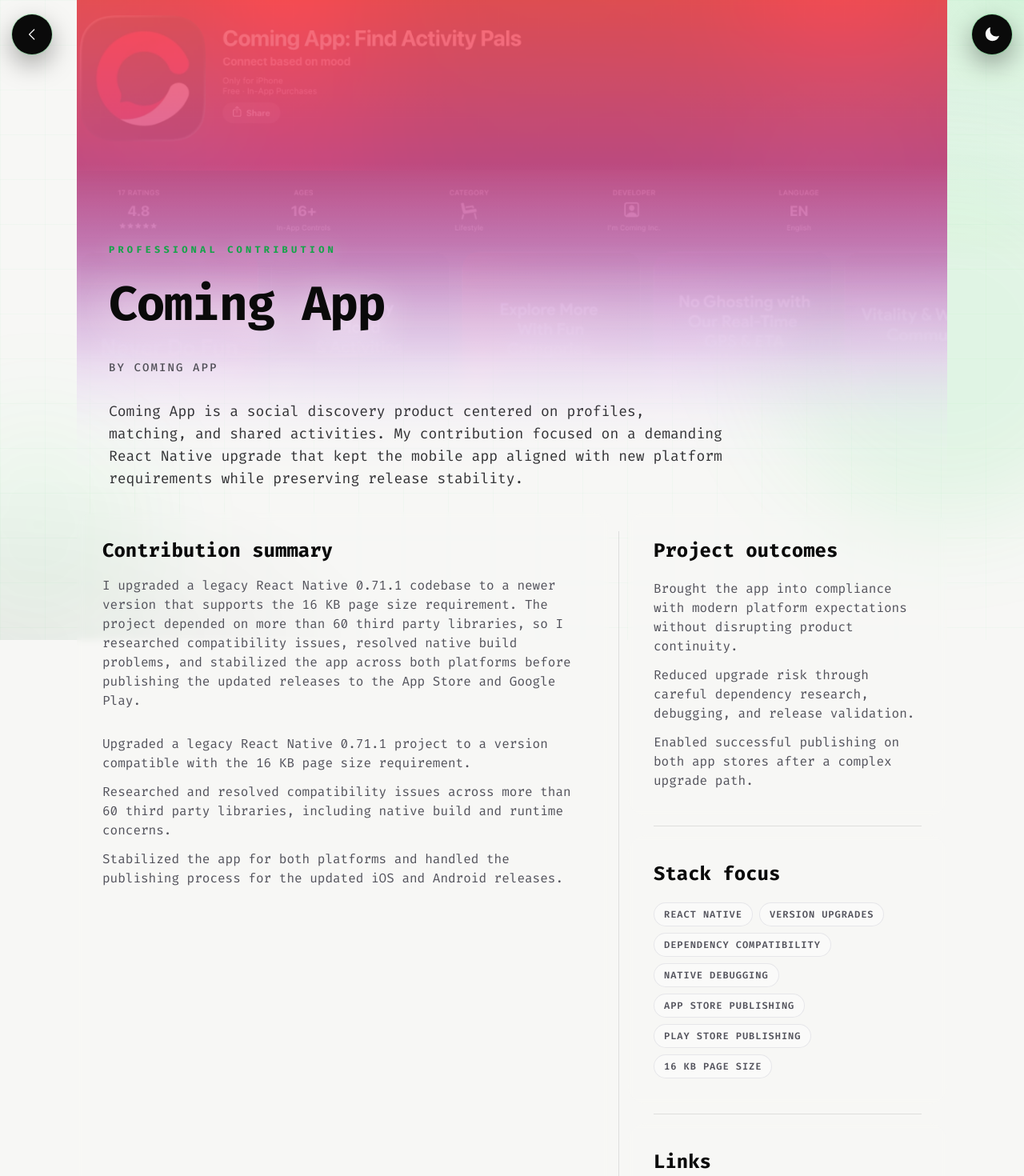
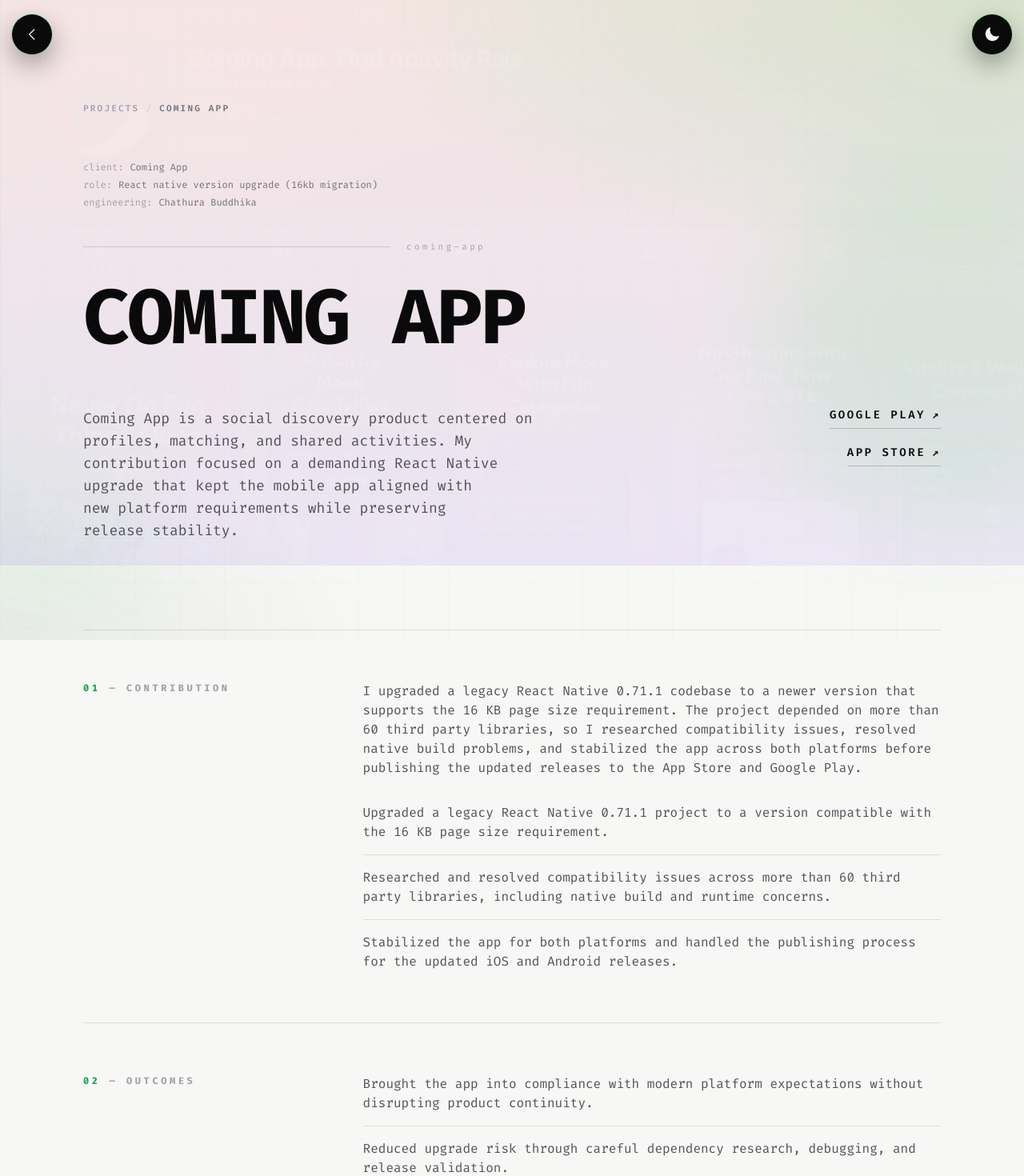
Before and after one commit to ChathuraLiyanapathirana/personal-pp, a Next.js app: page /projects/coming-app in a window 1280 px wide. Shown: the top 1470 px of the page at 80% size. Built offline with nearby package versions, Linux system fonts and the light colour scheme; no server answers.

Commit message:
project detail page chaanges

```diff
--- a/src/app/globals.css
+++ b/src/app/globals.css
@@ -32,6 +32,11 @@
     background-color: rgba(34, 221, 85, 0.25);
     color: #fafafa;
   }
+}
+
+html,
+.portfolio-body {
+  overflow-x: clip;
 }
 
 .portfolio-body {
--- a/src/app/projects/[slug]/page.tsx
+++ b/src/app/projects/[slug]/page.tsx
@@ -1,8 +1,8 @@
 import type { Metadata } from "next";
-import Image from "next/image";
 import Link from "next/link";
 import { notFound } from "next/navigation";
 import { professionalProjects } from "@/constants/appConstant";
+import ProjectHeroBackdrop from "@/components/ProjectHeroBackdrop";
 import { siteConfig } from "@/lib/seo";
 
 type ProjectPageProps = {
@@ -14,81 +14,60 @@
 const getProject = (slug: string) =>
   professionalProjects.find((project) => project.slug === slug);
 
-const ProjectBanner = ({
-  image,
-  alt,
-  fadeDirection,
+const EditorialSection = ({
+  index,
+  label,
   children,
-  className,
-  imageClassName,
-  priority = false,
 }: {
-  image: string;
-  alt: string;
-  fadeDirection: "top" | "bottom";
-  children?: React.ReactNode;
-  className?: string;
-  imageClassName?: string;
-  priority?: boolean;
-}) => {
-  const overlayClass =
-    fadeDirection === "bottom"
-      ? "bg-gradient-to-t from-white/92 via-white/52 to-white/10 dark:from-black/90 dark:via-black/55 dark:to-black/10"
-      : "bg-gradient-to-b from-white/88 via-white/40 to-white/10 dark:from-black/85 dark:via-black/45 dark:to-black/10";
-  const imageMask =
-    fadeDirection === "bottom"
-      ? "linear-gradient(to bottom, rgba(0,0,0,1) 0%, rgba(0,0,0,1) 50%, rgba(0,0,0,0.72) 72%, rgba(0,0,0,0.18) 87%, rgba(0,0,0,0) 100%)"
-      : "linear-gradient(to top, rgba(0,0,0,1) 0%, rgba(0,0,0,1) 84%, rgba(0,0,0,0.72) 92%, rgba(0,0,0,0.18) 97%, rgba(0,0,0,0) 100%)";
-  const blurMask =
-    fadeDirection === "bottom"
-      ? "linear-gradient(to top, rgba(0,0,0,1) 0%, rgba(0,0,0,0.92) 55%, rgba(0,0,0,0) 100%)"
-      : "linear-gradient(to bottom, rgba(0,0,0,1) 0%, rgba(0,0,0,0.92) 55%, rgba(0,0,0,0) 100%)";
-  const blurLayerClass =
-    fadeDirection === "bottom"
-      ? "absolute inset-x-0 bottom-0 h-[46%] bg-white/25 backdrop-blur-md dark:bg-black/20"
-      : "absolute inset-x-0 top-0 h-[46%] bg-white/25 backdrop-blur-md dark:bg-black/20";
-  const fadeLayerClass =
-    fadeDirection === "bottom"
-      ? "absolute inset-x-0 bottom-0 h-2/3 bg-gradient-to-t from-white/100 via-white/24 to-transparent dark:from-black/75 dark:via-black/30"
-      : "absolute inset-x-0 top-0 h-2/3 bg-gradient-to-b from-white/100 via-white/24 to-transparent dark:from-black/75 dark:via-black/30";
+  index: string;
+  label: string;
+  children: React.ReactNode;
+}) => (
+  <section className="grid gap-6 border-t border-ink/10 py-12 dark:border-white/10 md:grid-cols-[0.3fr_0.7fr] md:gap-10 md:py-16">
+    <p className="font-display text-xs font-bold uppercase tracking-[0.3em] text-zinc-400 dark:text-zinc-500">
+      <span className="text-brand-dim dark:text-brand">{index}</span>
+      <span aria-hidden> — </span>
+      {label}
+    </p>
+    <div className="min-w-0">{children}</div>
+  </section>
+);
 
-  return (
-    <section className={`mt-0 overflow-hidden ${className ?? ""}`}>
-      <div className="relative min-h-[32rem] overflow-hidden sm:min-h-[30rem] lg:min-h-[38rem]">
-        <div
-          className="absolute inset-0"
-          style={{
-            WebkitMaskImage: imageMask,
-            maskImage: imageMask,
-          }}
-        >
-          <Image
-            src={encodeURI(image)}
-            alt={alt}
-            fill
-            sizes="(min-width: 1280px) 1152px, (min-width: 768px) calc(100vw - 4rem), calc(100vw - 2.5rem)"
-            className={`scale-105 object-cover ${imageClassName ?? ""}`}
-            priority={priority}
-          />
-          <div className={`absolute inset-0 ${overlayClass}`} />
-          <div
-            className={blurLayerClass}
-            style={{
-              WebkitMaskImage: blurMask,
-              maskImage: blurMask,
-            }}
-          />
-          <div className={fadeLayerClass} />
-        </div>
-        {children ? (
-          <div className="relative z-10 px-6 pb-6 pt-40 sm:absolute sm:inset-x-0 sm:bottom-0 sm:top-1/2 sm:px-8 sm:pb-8 sm:pt-0 lg:px-10 lg:pb-10">
-            {children}
-          </div>
-        ) : null}
-      </div>
-    </section>
-  );
-};
+const EditorialList = ({ items }: { items: string[] }) => (
+  <ul className="divide-y divide-ink/10 dark:divide-white/10">
+    {items.map((item) => (
+      <li
+        key={item}
+        className="py-4 text-sm leading-relaxed text-zinc-600 first:pt-0 last:pb-0 dark:text-zinc-300 md:text-base"
+      >
+        {item}
+      </li>
+    ))}
+  </ul>
+);
+
+const EditorialLink = ({
+  href,
+  label,
+}: {
+  href: string;
+  label: string;
+}) => (
+  <a
+    href={href}
+    target="_blank"
+    rel="noopener noreferrer"
+    className="group inline-flex items-center gap-2 border-b border-ink/20 pb-1.5 font-display text-sm font-semibold uppercase tracking-[0.18em] text-ink transition-colors hover:border-brand hover:text-brand-dim dark:border-white/25 dark:text-white dark:hover:border-brand dark:hover:text-brand"
+  >
+    {label}
+    <span
+      aria-hidden
+      className="transition-transform duration-300 group-hover:-translate-y-0.5 group-hover:translate-x-0.5"
+    >
+      &#8599;
+    </span>
+  </a>
+);
 
 export function generateStaticParams() {
   return professionalProjects
@@ -149,13 +128,10 @@
     },
   };
 
-  const topBanner = project.bannerImages?.[0];
-  const bottomBanner = project.bannerImages?.[1];
-  const panelClassName =
-    "rounded-3xl bg-white/82 p-6 backdrop-blur-sm dark:bg-zinc-900/82 md:p-8";
+  const bannerImages = project.bannerImages ?? [];
 
   return (
-    <main className="mx-auto max-w-6xl md:px-8">
+    <main className="relative mx-auto max-w-6xl px-5 pb-24 md:px-8 lg:px-10">
       <script
         type="application/ld+json"
         dangerouslySetInnerHTML={{ __html: JSON.stringify(pageJsonLd) }}
@@ -181,120 +157,110 @@
         </svg>
       </Link>
 
-      {topBanner ? (
-        <ProjectBanner
-          image={topBanner}
-          alt={`${project.title} banner image`}
-          fadeDirection="bottom"
-          priority
-        >
-          <div className="max-w-4xl">
-            <p className="text-xs font-bold uppercase tracking-[0.35em] text-brand-dim drop-shadow-[0_2px_12px_rgba(255,255,255,0.55)] dark:text-brand dark:drop-shadow-[0_4px_18px_rgba(0,0,0,0.55)]">
-              Professional contribution
-            </p>
-            <h1 className="font-display text-left mt-4 text-4xl font-extrabold tracking-tight text-ink drop-shadow-[0_10px_24px_rgba(255,255,255,0.72)] dark:text-white dark:drop-shadow-[0_6px_24px_rgba(0,0,0,0.55)] sm:text-5xl lg:text-6xl">
-              {project.title}
-            </h1>
-            <p className="mt-3 text-sm font-medium uppercase tracking-[0.15em] text-zinc-700/90 drop-shadow-[0_4px_18px_rgba(255,255,255,0.66)] dark:text-zinc-200/90 dark:drop-shadow-[0_3px_18px_rgba(0,0,0,0.45)]">
-              By {project.by}
-            </p>
-            <p className="mt-6 max-w-3xl text-base leading-relaxed text-zinc-800/95 drop-shadow-[0_8px_24px_rgba(255,255,255,0.78)] dark:text-zinc-100/95 dark:drop-shadow-[0_3px_18px_rgba(0,0,0,0.45)] md:text-lg">
-              {project.overview}
-            </p>
-            {project.job ? (
-              <p className="mt-5 inline-flex rounded-full border border-white/70 bg-white/52 px-4 py-2 text-sm text-zinc-800 shadow-[0_10px_25px_-18px_rgba(255,255,255,0.95)] backdrop-blur-sm dark:border-white/20 dark:bg-black/30 dark:text-zinc-100 dark:shadow-none">
-                {project.job}
-              </p>
+      <header className="relative pt-24 md:pt-32">
+        <ProjectHeroBackdrop images={bannerImages} />
+
+        <nav aria-label="Breadcrumb">
+          <ol className="flex flex-wrap items-center gap-2 text-[11px] font-semibold uppercase tracking-[0.2em] text-zinc-400 dark:text-zinc-500">
+            <li>
+              <Link
+                href="/#project"
+                className="transition-colors hover:text-brand-dim dark:hover:text-brand"
+              >
+                Projects
+              </Link>
+            </li>
+            <li aria-hidden className="text-zinc-300 dark:text-zinc-700">
+              /
+            </li>
+            <li className="text-zinc-500 dark:text-zinc-400">{project.title}</li>
+          </ol>
+        </nav>
+
+        <dl className="mt-14 space-y-1.5 font-display text-xs text-zinc-500 dark:text-zinc-400">
+          <div className="flex flex-wrap gap-x-2">
+            <dt className="lowercase text-zinc-400 dark:text-zinc-500">
+              client:
+            </dt>
+            <dd>{project.by}</dd>
+          </div>
+          {project.job ? (
+            <div className="flex flex-wrap gap-x-2">
+              <dt className="lowercase text-zinc-400 dark:text-zinc-500">
+                role:
+              </dt>
+              <dd>{project.job}</dd>
+            </div>
+          ) : null}
+          <div className="flex flex-wrap gap-x-2">
+            <dt className="lowercase text-zinc-400 dark:text-zinc-500">
+              engineering:
+            </dt>
+            <dd>Chathura Buddhika</dd>
+          </div>
+        </dl>
+
+        <div className="mt-10 flex items-center gap-5" aria-hidden>
+          <span className="h-px w-full max-w-sm bg-ink/15 dark:bg-white/15" />
+          <span className="shrink-0 font-display text-[11px] lowercase tracking-[0.3em] text-zinc-400 dark:text-zinc-500">
+            {project.slug}
+          </span>
+        </div>
+
+        <h1 className="font-display mt-8 text-left text-5xl font-extrabold uppercase leading-[0.95] tracking-tight text-ink dark:text-white sm:text-7xl lg:text-8xl">
+          {project.title}
+        </h1>
+
+        <div className="mt-12 grid gap-10 md:mt-16 md:grid-cols-[0.6fr_0.4fr] md:gap-16">
+          <p className="max-w-xl text-pretty text-base leading-relaxed text-zinc-600 dark:text-zinc-300 md:text-lg">
+            {project.overview}
+          </p>
+          <div className="flex flex-col items-start gap-5 md:items-end">
+            <EditorialLink href={project.link} label={project.linkLabel} />
+            {project.link2 && project.linkLabel2 ? (
+              <EditorialLink href={project.link2} label={project.linkLabel2} />
             ) : null}
           </div>
-        </ProjectBanner>
-      ) : null}
+        </div>
+      </header>
 
-      <section className="relative z-10 mt-8 pb-6 px-5 grid gap-6 lg:grid-cols-[1.25fr_0.75fr] md:px-0">
-        <div
-          className={`${panelClassName} relative lg:after:absolute lg:after:-right-3 lg:after:bottom-6 lg:after:top-6 lg:after:max-w-xs lg:after:bg-ink/10 lg:after:content-[''] dark:lg:after:bg-white/10`}
-        >
-          <h2 className="font-display text-2xl font-bold text-ink dark:text-white">
-            Contribution summary
-          </h2>
-          <p className="mt-4 text-sm leading-relaxed text-zinc-600 dark:text-zinc-300 md:text-base">
+      <div className="mt-14 md:mt-20">
+        <EditorialSection index="01" label="Contribution">
+          <p className="text-sm leading-relaxed text-zinc-600 dark:text-zinc-300 md:text-base">
             {projectDescription}
           </p>
-          <ul className="mt-6 space-y-3 text-sm leading-relaxed text-zinc-600 dark:text-zinc-300 md:text-base">
-            {project.contributions?.map((item) => (
-              <li key={item}>{item}</li>
-            ))}
-          </ul>
-        </div>
+          {project.contributions?.length ? (
+            <div className="mt-8">
+              <EditorialList items={project.contributions} />
+            </div>
+          ) : null}
+        </EditorialSection>
 
-        <div className="relative space-y-6 lg:before:absolute lg:before:-left-3 lg:before:bottom-6 lg:before:top-6 lg:before:w-px lg:before:bg-ink/10 lg:before:content-[''] dark:lg:before:bg-white/10">
-          <div className={panelClassName}>
-            <h2 className="font-display text-2xl font-bold text-ink dark:text-white">
-              Project outcomes
-            </h2>
-            <ul className="mt-5 space-y-3 text-sm leading-relaxed text-zinc-600 dark:text-zinc-300 md:text-base">
-              {project.outcomes?.map((item) => (
-                <li key={item}>{item}</li>
+        {project.outcomes?.length ? (
+          <EditorialSection index="02" label="Outcomes">
+            <EditorialList items={project.outcomes} />
+          </EditorialSection>
+        ) : null}
+
+        {project.stack?.length ? (
+          <EditorialSection index="03" label="Stack">
+            <ul className="flex flex-wrap gap-x-8 gap-y-4">
+              {project.stack.map((item) => (
+                <li
+                  key={item}
+                  className="flex items-center gap-2.5 font-display text-sm uppercase tracking-[0.15em] text-zinc-600 dark:text-zinc-300"
+                >
+                  <span
+                    aria-hidden
+                    className="h-1 w-1 shrink-0 rounded-full bg-brand"
+                  />
+                  {item}
+                </li>
               ))}
             </ul>
-          </div>
-
-          <div
-            className={`${panelClassName} relative before:absolute before:-top-3 before:left-6 before:right-6 before:h-px before:bg-ink/10 before:content-[''] dark:before:bg-white/10 md:before:left-8 md:before:right-8`}
-          >
-            <h2 className="font-display text-2xl font-bold text-ink dark:text-white">
-              Stack focus
-            </h2>
-            <div className="mt-5 flex flex-wrap gap-2">
-              {project.stack?.map((item) => (
-                <span
-                  key={item}
-                  className="rounded-full border border-zinc-200/90 bg-zinc-50/90 px-3 py-1.5 text-xs font-semibold uppercase tracking-[0.08em] text-zinc-600 dark:border-zinc-700/80 dark:bg-zinc-800/70 dark:text-zinc-300"
-                >
-                  {item}
-                </span>
-              ))}
-            </div>
-          </div>
-          <div
-            className={`${panelClassName} relative before:absolute before:-top-3 before:left-6 before:right-6 before:h-px before:bg-ink/10 before:content-[''] dark:before:bg-white/10 md:before:left-8 md:before:right-8`}
-          >
-            <h2 className="font-display text-2xl font-bold text-ink dark:text-white">
-              Links
-            </h2>
-            <div className="mt-5 flex flex-wrap gap-3">
-              <a
-                href={project.link}
-                target="_blank"
-                rel="noopener noreferrer"
-                className="inline-flex items-center justify-center rounded-full bg-ink px-5 py-3 text-sm font-semibold uppercase tracking-[0.12em] text-white transition hover:-translate-y-0.5 hover:bg-zinc-800 dark:bg-zinc-100 dark:text-ink dark:hover:bg-white"
-              >
-                {project.linkLabel}
-              </a>
-              {project.link2 ? (
-                <a
-                  href={project.link2}
-                  target="_blank"
-                  rel="noopener noreferrer"
-                  className="inline-flex items-center justify-center rounded-full border border-zinc-200/90 bg-white/90 px-5 py-3 text-sm font-semibold uppercase tracking-[0.12em] text-zinc-800 transition hover:-translate-y-0.5 hover:border-brand/45 hover:text-brand dark:border-zinc-700/80 dark:bg-zinc-800/70 dark:text-zinc-100 dark:hover:border-brand/50 dark:hover:text-brand"
-                >
-                  {project.linkLabel2}
-                </a>
-              ) : null}
-            </div>
-          </div>
-        </div>
-      </section>
-
-      {bottomBanner ? (
-        <ProjectBanner
-          image={bottomBanner}
-          alt={`${project.title} secondary banner image`}
-          fadeDirection="top"
-          className="-mt-16 md:-mt-20"
-          imageClassName="scale-100 object-left-top sm:scale-105 sm:object-center"
-        />
-      ) : null}
+          </EditorialSection>
+        ) : null}
+      </div>
     </main>
   );
 }
--- a/src/components/ExperiencePill.tsx
+++ b/src/components/ExperiencePill.tsx
@@ -48,7 +48,6 @@
     >
       <div className="absolute left-[0.75rem] top-8 z-[2] md:left-4" aria-hidden>
         <span className="relative flex h-3 w-3">
-          <span className="absolute inline-flex h-full w-full animate-experience-pulse-ring rounded-full bg-brand/40 opacity-75" />
           <span className="relative inline-flex h-3 w-3 rounded-full border-2 border-white bg-brand shadow-[0_0_12px_rgba(34,221,85,0.65)] dark:border-ink" />
         </span>
       </div>
--- a/src/components/ProjectCard.tsx
+++ b/src/components/ProjectCard.tsx
@@ -3,19 +3,7 @@
 import { FontAwesomeIcon } from "@fortawesome/react-fontawesome";
 import { faArrowUpRightFromSquare } from "@fortawesome/free-solid-svg-icons";
 import { ProjectType } from "@/types/appTypes";
-
-const toColorToHex: Record<string, string> = {
-  "to-lime-600": "#65a30d",
-  "to-red-500": "#ef4444",
-  "to-blue-600": "#2563eb",
-  "to-sky-600": "#0284c7",
-  "to-purple-600": "#9333ea",
-  "to-green-600": "#16a34a",
-  "to-red-600": "#dc2626",
-  "to-yellow-600": "#ca8a04",
-  "to-gray-300": "#d1d5db",
-  "to-fleetnurse": "#6B86C3",
-};
+import { getProjectAccent } from "@/lib/projectAccent";
 
 const ProjectCard = ({
   slug,
@@ -29,7 +17,7 @@
   job,
   toColor,
 }: ProjectType) => {
-  const accent = toColorToHex[toColor] ?? "#22dd55";
+  const accent = getProjectAccent(toColor);
   const detailHref = slug ? `/projects/${slug}` : null;
 
   return (
--- /dev/null
+++ b/src/components/ProjectHeroBackdrop.tsx
@@ -0,0 +1,50 @@
+"use client";
+
+import React, { useEffect, useState } from "react";
+import Image from "next/image";
+
+type ProjectHeroBackdropProps = {
+  images: string[];
+};
+
+const AUTO_ADVANCE_MS = 6000;
+
+const ProjectHeroBackdrop = ({ images }: ProjectHeroBackdropProps) => {
+  const [activeIndex, setActiveIndex] = useState(0);
+
+  useEffect(() => {
+    if (images.length < 2) return;
+    const id = setInterval(
+      () => setActiveIndex((index) => (index + 1) % images.length),
+      AUTO_ADVANCE_MS
+    );
+    return () => clearInterval(id);
+  }, [images.length]);
+
+  if (!images.length) return null;
+
+  return (
+    <div
+      aria-hidden
+      className="pointer-events-none absolute inset-y-0 left-1/2 -z-10 w-screen -translate-x-1/2 overflow-hidden"
+    >
+      {images.map((image, index) => (
+        <Image
+          key={image}
+          src={encodeURI(image)}
+          alt=""
+          fill
+          sizes="100vw"
+          className={`object-cover object-top transition-opacity duration-[1500ms] ease-out ${
+            index === activeIndex
+              ? "opacity-[0.1] dark:opacity-[0.10]"
+              : "opacity-0"
+          }`}
+          priority={index === 0}
+        />
+      ))}
+    </div>
+  );
+};
+
+export default ProjectHeroBackdrop;
--- /dev/null
+++ b/src/lib/projectAccent.ts
@@ -0,0 +1,15 @@
+const toColorToHex: Record<string, string> = {
+  "to-lime-600": "#65a30d",
+  "to-red-500": "#ef4444",
+  "to-blue-600": "#2563eb",
+  "to-sky-600": "#0284c7",
+  "to-purple-600": "#9333ea",
+  "to-green-600": "#16a34a",
+  "to-red-600": "#dc2626",
+  "to-yellow-600": "#ca8a04",
+  "to-gray-300": "#d1d5db",
+  "to-fleetnurse": "#6B86C3",
+};
+
+export const getProjectAccent = (toColor: string) =>
+  toColorToHex[toColor] ?? "#22dd55";
--- a/tailwind.config.ts
+++ b/tailwind.config.ts
@@ -56,14 +56,9 @@
           "0%": { backgroundPosition: "200% 0" },
           "100%": { backgroundPosition: "-200% 0" },
         },
-        "experience-pulse-ring": {
-          "0%, 100%": { opacity: "0.45", transform: "scale(1)" },
-          "50%": { opacity: "1", transform: "scale(1.08)" },
-        },
       },
       animation: {
         "experience-shimmer": "experience-shimmer 4s linear infinite",
-        "experience-pulse-ring": "experience-pulse-ring 2.8s ease-in-out infinite",
       },
     },
   },
```
Also changed, not shown: src/components/ProfileImage.tsx (+0 -7 lines).
